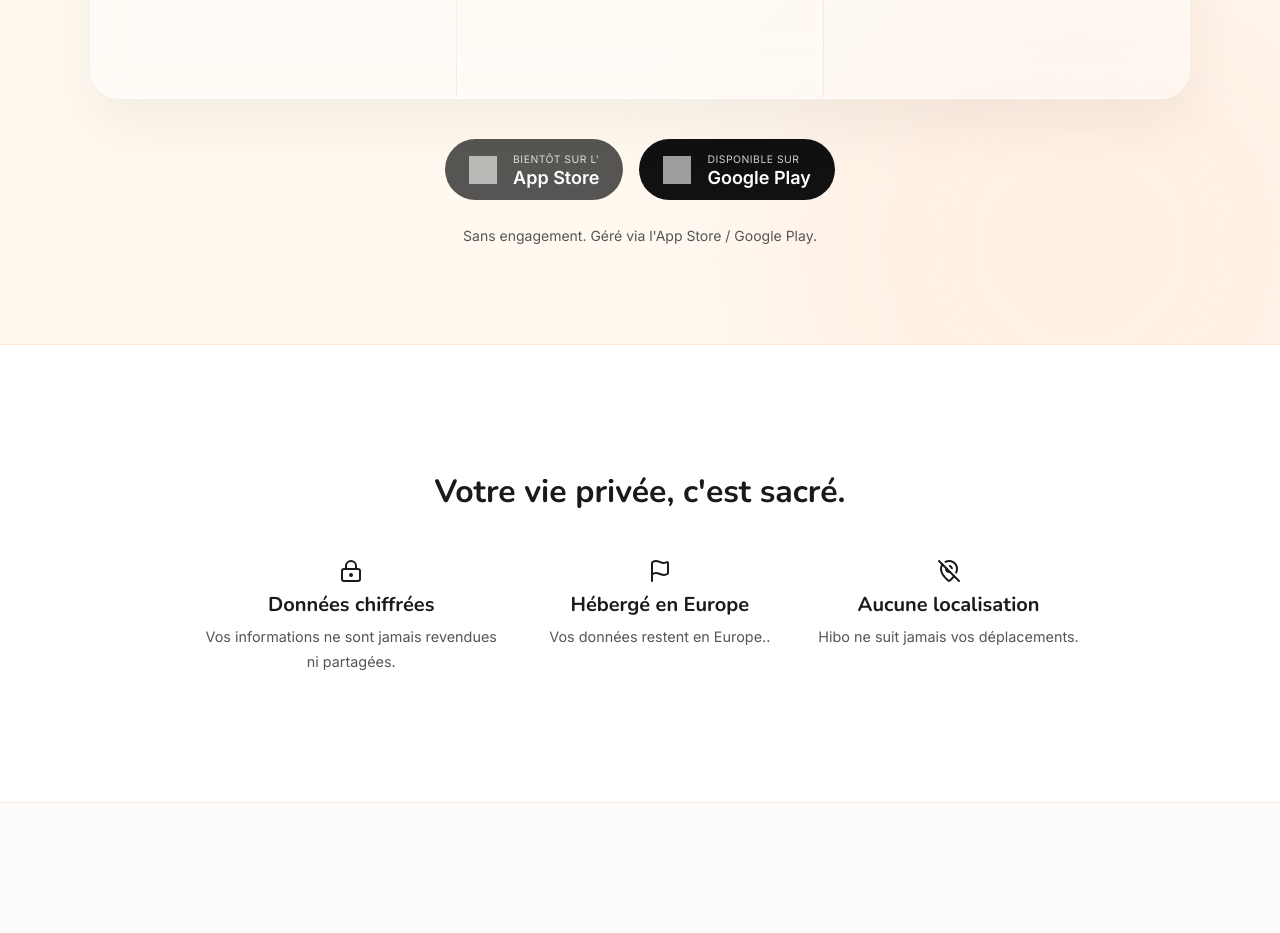
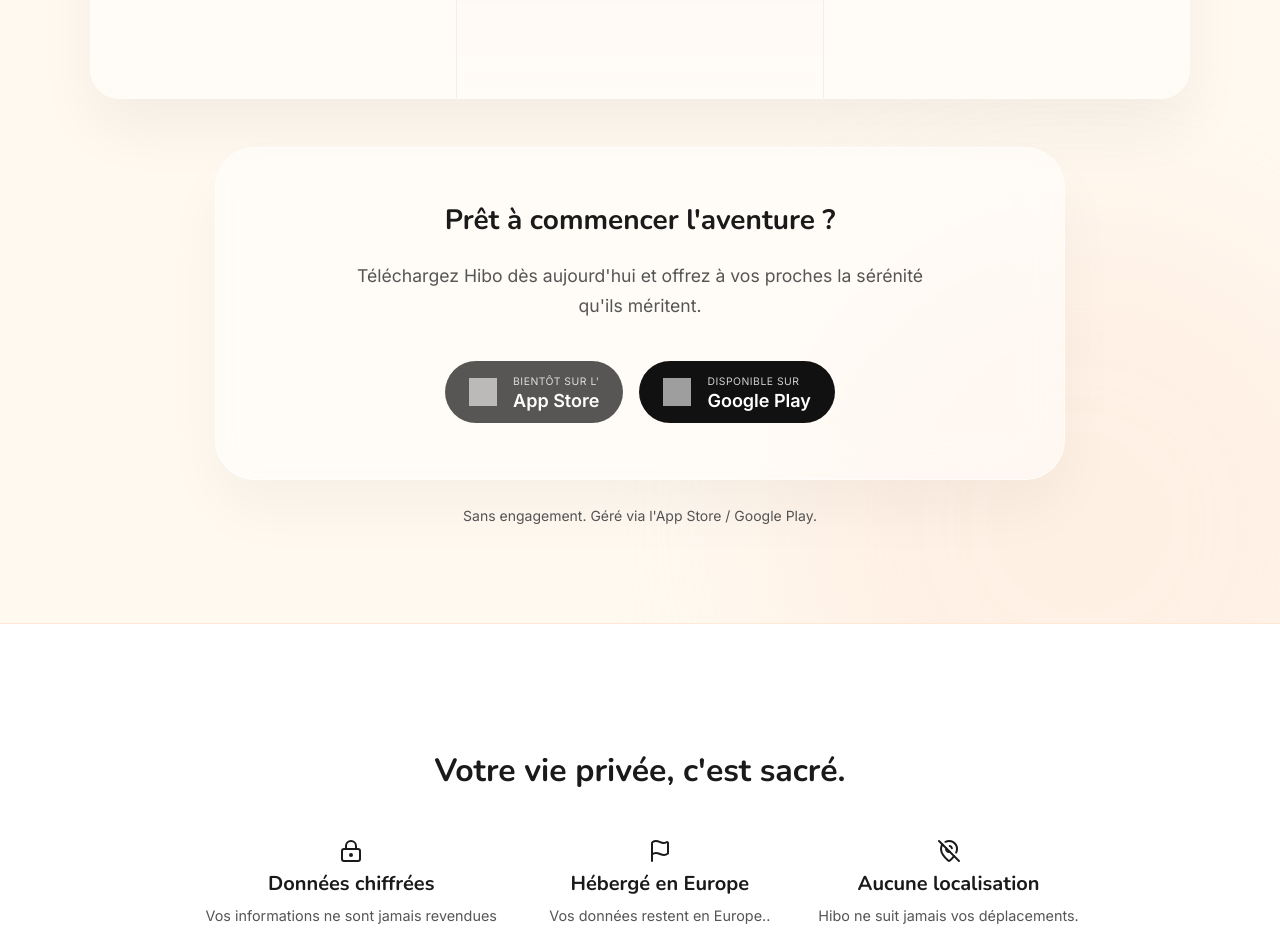
Before and after one commit to Hugo-sl/hibo-landing, a Next.js app: page / in a window 1280 px wide. Shown: the part 7820-8753 px from the top of the page. Built offline with nearby package versions, Linux system fonts and the light colour scheme; grey boxes are pictures that could not be loaded.

Commit message:
Improve pricing CTA with a dedicated glassmorphism block

```diff
--- a/app/globals.css
+++ b/app/globals.css
@@ -1676,6 +1676,37 @@
   font-size: 0.875rem;
 }
 
+.pricing-cta {
+  background: rgba(255, 255, 255, 0.5);
+  backdrop-filter: blur(20px);
+  -webkit-backdrop-filter: blur(20px);
+  border: 1px solid rgba(255, 255, 255, 0.6);
+  border-radius: 40px;
+  padding: 3.5rem 2rem;
+  margin: 3rem auto 1.5rem;
+  max-width: 850px;
+  box-shadow: 0 30px 60px rgba(0,0,0,0.04);
+  display: flex;
+  flex-direction: column;
+  align-items: center;
+  gap: 1rem;
+  z-index: 2;
+  position: relative;
+}
+
+.pricing-cta h4 {
+  font-size: 1.75rem;
+  color: var(--text-primary);
+  margin-bottom: 0.5rem;
+}
+
+.pricing-cta p {
+  color: var(--text-secondary);
+  font-size: 1.1rem;
+  margin-bottom: 1.5rem;
+  max-width: 600px;
+}
+
 @media (max-width: 900px) {
   .pricing h2 {
     font-size: 2rem;
--- a/app/page.jsx
+++ b/app/page.jsx
@@ -718,7 +718,10 @@
                 </div>
             </div>
 
-            <div className="cta-badges" style={{ justifyContent: 'center', marginTop: '2.5rem', marginBottom: '1.5rem' }}>
+            <div className="pricing-cta reveal">
+                <h4>Prêt à commencer l'aventure ?</h4>
+                <p>Téléchargez Hibo dès aujourd'hui et offrez à vos proches la sérénité qu'ils méritent.</p>
+                <div className="cta-badges">
                     <div className="store-badge" style={{ opacity: 0.7, cursor: 'default' }}>
                         <img src="https://cdn.simpleicons.org/apple/ffffff" alt="Apple" className="store-icon" />
                         <div className="store-text">
@@ -734,6 +737,7 @@
                             <span className="big">Google Play</span>
                         </div>
                     </a>
+                </div>
             </div>
             <p className="pricing-note">Sans engagement. Géré via l'App Store / Google Play.</p>
         </div>
```
Lines whose indentation alone changed are shown as unchanged.
